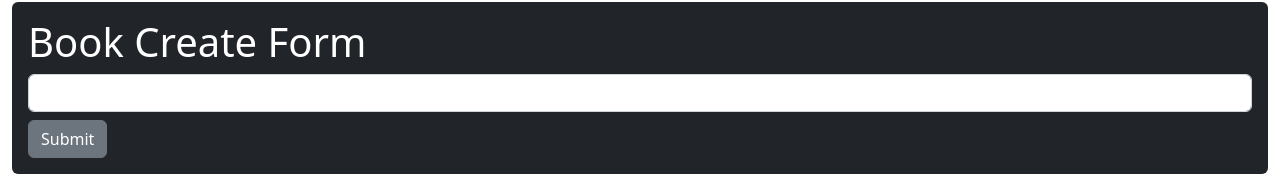
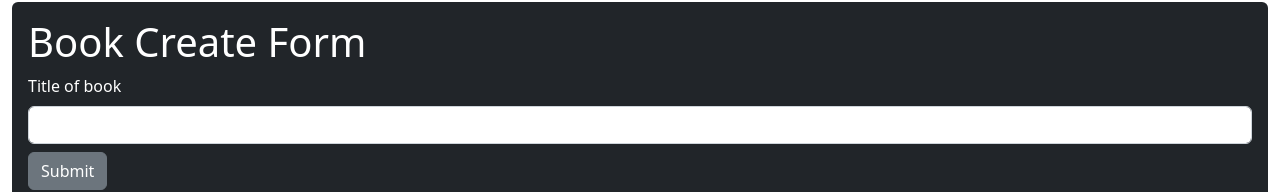
Before and after one commit to ankitabinu1998/reading-list, a React (Create React App) app: page / in a window 1280 px wide. Shown: the part 612-804 px from the top of the page. Built offline with nearby package versions, Linux system fonts and the light colour scheme; data requests are answered from the project's data file; some icons are missing.

Commit message:
label to form

```diff
--- a/src/components/BookCreate.js
+++ b/src/components/BookCreate.js
@@ -13,6 +13,7 @@ export default function BookCreate (props) {
         <div className="bg-dark p-3 rounded">
             <h1 className="text-white">Book Create Form</h1>
             <form onSubmit={onBookSubmit}>
+                <Form.Label className="text-white mb-2">Title of book</Form.Label>
                 <Form.Control className="mb-2" type="text" value={title} onChange={(e)=>setTitle(e.target.value)}/>
                 <Button variant='secondary' type="submit">Submit</Button>
             </form>
```
